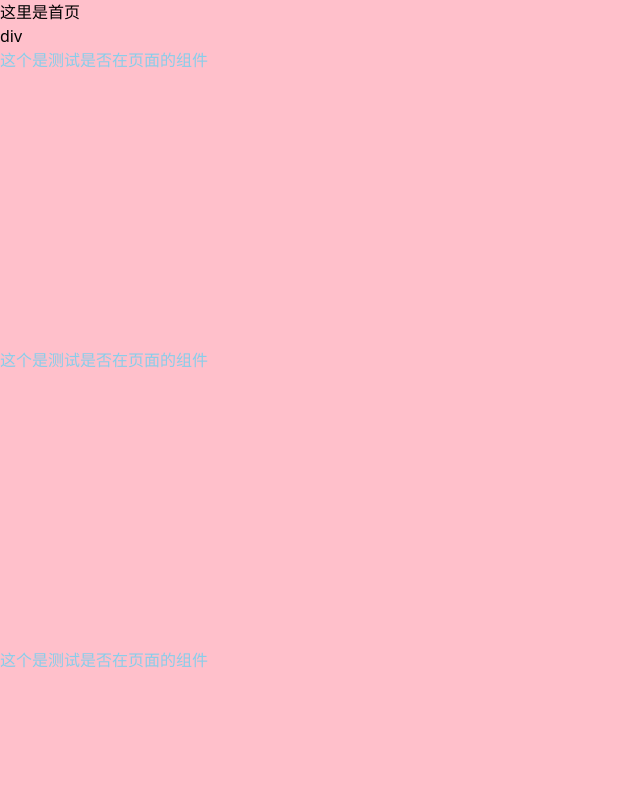
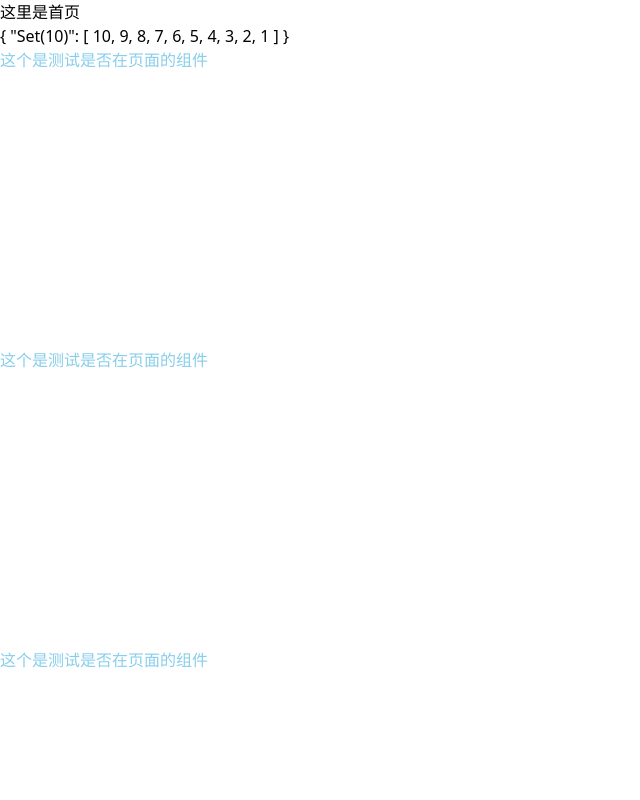
Before and after one commit to bukexuewang/vue3_vite_pra_ts, a Vue app: page / in a window 1280 px wide. Shown: the top 800 px of the page, without its empty margins (0-640 px from the left). Built offline with nearby package versions, Linux system fonts and the light colour scheme.

Commit message:
pref 格式化一些文件

```diff
--- a/src/components/custom/HelloWorld.vue
+++ b/src/components/custom/HelloWorld.vue
@@ -1,14 +1,26 @@
 <script setup lang="ts">
 const el = ref<HTMLElement>();
 
-const obCallBack = (entries: Element[]) => {
-  console.log(entries);
+defineProps<{ index: number }>();
+
+const emit = defineEmits<{
+  (event: 'show'): void;
+}>();
+
+const obCallBack: IntersectionObserverCallback = entries => {
+  const ele = entries[0];
+  if (ele) {
+    const { isIntersecting } = ele;
+    if (isIntersecting) {
+      emit('show');
+    }
+  }
 };
 
 const ob = new IntersectionObserver(obCallBack);
 
 onMounted(() => {
-  ob.observe(unref(el));
+  ob.observe(unref(el)!);
 });
 </script>
 
--- a/src/env.d.ts
+++ b/src/env.d.ts
@@ -1,8 +1,8 @@
 /// <reference types="vite/client" />
 
 declare module '*.vue' {
-  import type { DefineComponent } from 'vue'
+  import type { DefineComponent } from 'vue';
   // eslint-disable-next-line @typescript-eslint/no-explicit-any, @typescript-eslint/ban-types
-  const component: DefineComponent<{}, {}, any>
-  export default component
+  const component: DefineComponent<{}, {}, any>;
+  export default component;
 }
--- a/src/typings/index.d.ts
+++ b/src/typings/index.d.ts
@@ -1,7 +1,7 @@
 declare interface AnyObject {
-  [x: string]: any
+  [x: string]: any;
 }
 
-declare type Func<T = any> = (...args: any[]) => T
+declare type Func<T = any> = (...args: any[]) => T;
 // 用来返回函数的参数类型
-declare type FnParamType<T> = T extends (...args: infer R) => any ? R : never
+declare type FnParamType<T> = T extends (...args: infer R) => any ? R : never;
--- a/src/typings/route.d.ts
+++ b/src/typings/route.d.ts
@@ -1,4 +1,4 @@
-/**权限路由相关类型 */
+/** 权限路由相关类型 */
 declare namespace AuthRoute {
   interface RouteMeta {
     title: string; // 页面标题
--- a/src/utils/index.ts
+++ b/src/utils/index.ts
@@ -2,6 +2,6 @@ const isEmpty = (val: unknown) =>
   val === undefined ||
   val === null ||
   (typeof val === 'object' && Object.keys(val).length === 0) ||
-  (typeof val === 'string' && val.trim() === '')
+  (typeof val === 'string' && val.trim() === '');
 
-type IsEmptyParamType = FnParamType<typeof isEmpty>[0]
+type IsEmptyParamType = FnParamType<typeof isEmpty>[0];
--- a/src/views/home/index.vue
+++ b/src/views/home/index.vue
@@ -1,16 +1,29 @@
-<script setup lang="ts"></script>
+<script setup lang="ts">
+const value = ref(new Set<number>([]));
+
+const showIt = (index: number) => {
+  value.value.add(index);
+};
+</script>
 
 <template>
   <section class="dashboard">
-    <div>这里是首页</div>
-    div
-    <hello-world v-for="i in 10" :key="i"></hello-world>
+    <div class="home_head">
+      <div>这里是首页</div>
+      <div>{{ value }}</div>
+    </div>
+    <hello-world v-for="i in 10" :key="i" :index="i" @show="() => showIt(i)"></hello-world>
   </section>
 </template>
 
 <style lang="scss" scoped>
 .dashboard {
-  height: 100%;
-  background-color: pink;
+  min-height: 100%;
+}
+.home_head {
+  position: sticky;
+  top: 0;
+  left: 0;
+  background-color: #fff;
 }
 </style>
--- a/src/views/login/index.vue
+++ b/src/views/login/index.vue
@@ -2,7 +2,7 @@
 import { LOGIN } from '@/router';
 
 export default defineComponent({
-  name: LOGIN.name
+  name: LOGIN.name,
 });
 </script>
 <script setup lang="ts"></script>
--- a/vite.config.ts
+++ b/vite.config.ts
@@ -17,32 +17,32 @@ export default defineConfig(configEnv => {
     base: viteEnv.VITE_BASE_URL,
     resolve: {
       alias: {
-        '@': srcPath
-      }
+        '@': srcPath,
+      },
     },
     define: viteDefine,
     css: {
       preprocessorOptions: {
         scss: {
-          additionalData: `@use "/src/styles/scss/variable.scss" as *;`
-        }
-      }
+          additionalData: `@use "/src/styles/scss/variable.scss" as *;`,
+        },
+      },
     },
     server: {
       port: 8083,
       host: 'localhost',
       open: true,
-      proxy: createViteProxy(isOpenProxy, envConfig)
+      proxy: createViteProxy(isOpenProxy, envConfig),
     },
     build: {
       terserOptions: {
         compress: {
           drop_console: true,
-          drop_debugger: true
-        }
+          drop_debugger: true,
+        },
       },
-      brotliSize: false
+      brotliSize: false,
     },
-    plugins: VitePlugins(viteEnv, srcPath)
+    plugins: VitePlugins(viteEnv, srcPath),
   };
 });
```
Also changed, not shown: src/store/modules/main.ts (+9 -9 lines), .eslintrc.js, 7 other files (tests, documents, lock files or other folders).
